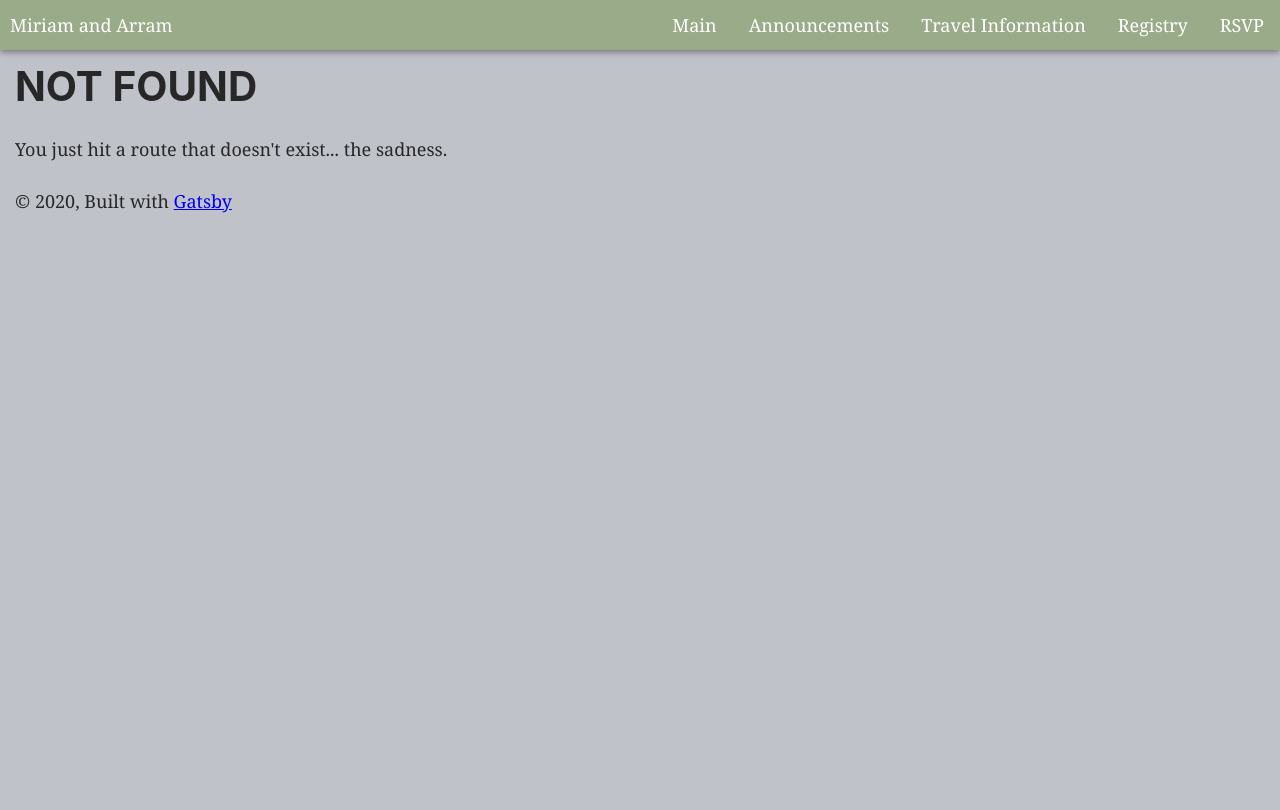
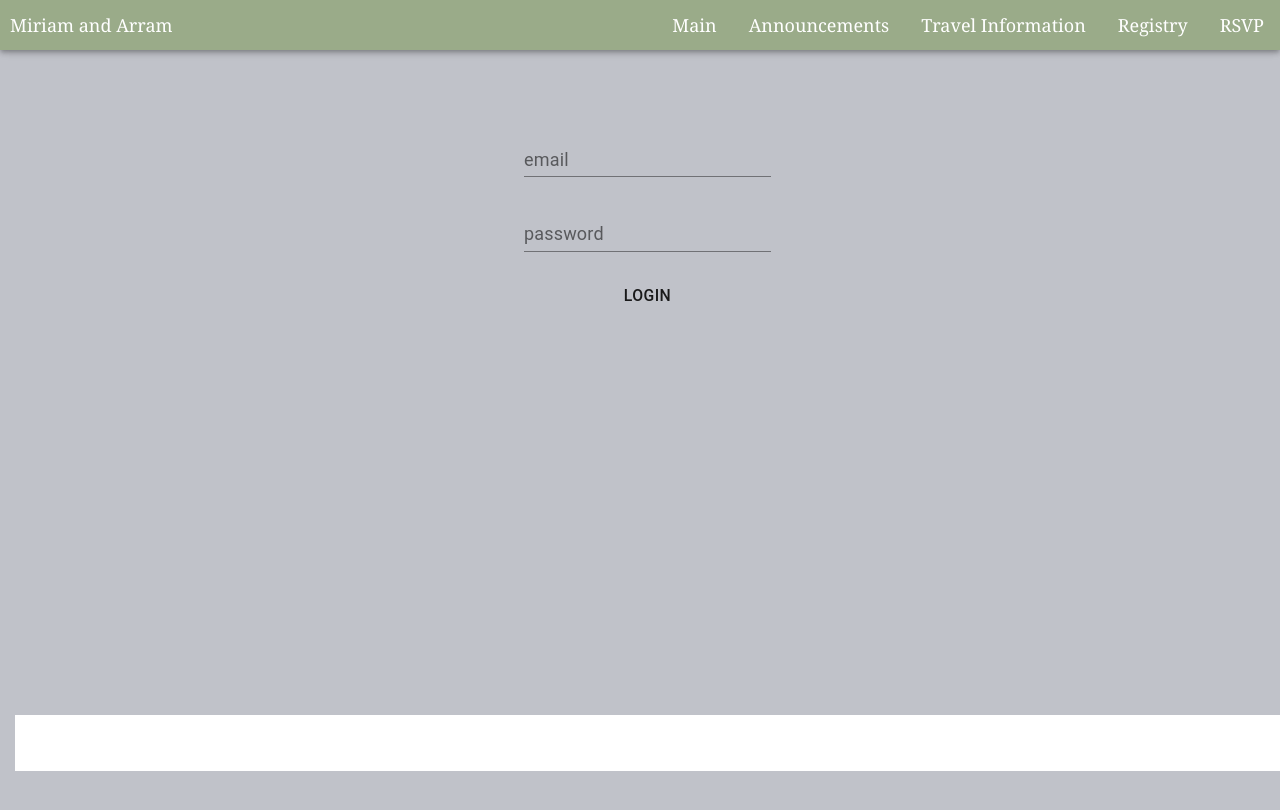
Before and after one commit to airum82/Wedding-Site, a Gatsby site: page /Login in a window 1280 px wide. Before the commit this address had no page. Built offline with nearby package versions, Linux system fonts and the light colour scheme; Gatsby itself is replaced by a stand-in of ours.

Commit message:
Add firebase and login page-WIP

```diff
--- a/gatsby-config.js
+++ b/gatsby-config.js
@@ -1,3 +1,5 @@
+require("dotenv").config();
+
 module.exports = {
   siteMetadata: {
     title: `Gatsby Default Starter`,
--- a/package.json
+++ b/package.json
@@ -7,8 +7,10 @@
   "dependencies": {
     "@material-ui/core": "^4.8.1",
     "@material-ui/styles": "^4.7.1",
+    "firebase": "^7.6.1",
     "gatsby": "^2.18.12",
     "gatsby-image": "^2.2.34",
+    "gatsby-plugin-firebase": "^0.1.7",
     "gatsby-plugin-manifest": "^2.2.31",
     "gatsby-plugin-material-ui": "^2.1.6",
     "gatsby-plugin-offline": "^3.0.27",
@@ -22,6 +24,7 @@
     "react-helmet": "^5.2.1"
   },
   "devDependencies": {
+    "dotenv": "^8.2.0",
     "prettier": "^1.19.1"
   },
   "keywords": [
--- a/src/components/layout.js
+++ b/src/components/layout.js
@@ -11,8 +11,13 @@ import { useStaticQuery, graphql } from "gatsby"
 
 import Header from "./header"
 import "./layout.css"
+import Button from '@material-ui/core/Button';
+import Link from './Link';
+import Container from '@material-ui/core/Container';
+import BottomNavigation from '@material-ui/core/BottomNavigation';
+import Typography from '@material-ui/core/Typography';
 
-const Layout = ({ children }) => {
+const Layout = ({ children, location }) => {
   const data = useStaticQuery(graphql`
     query SiteTitleQuery {
       site {
@@ -29,11 +34,20 @@ const Layout = ({ children }) => {
         <main style={{ marginTop: 50, background: '#C0C2C9', height: '100vh', paddingLeft: 15 }}>
           <div style={{ width: '100%', height: 15 }}></div>
           {children}
-          <footer>
-            © {new Date().getFullYear()}, Built with
-            {` `}
-            <a href="https://www.gatsbyjs.org">Gatsby</a>
-          </footer>
+          <BottomNavigation>
+            { location !== 'login' && (
+              <Container>
+                <Button>
+                  <Link to="/Login">
+                    Login/Sign Up
+                  </Link>
+                </Button>
+                <Typography variant="p">
+                  for administrative tasks
+                </Typography>
+              </Container>
+            )}
+          </BottomNavigation>
         </main>
     </>
   )
--- /dev/null
+++ b/src/pages/Login.js
@@ -0,0 +1,49 @@
+import React from 'react';
+
+import Grid from '@material-ui/core/Grid';
+import Layout from "../components/layout"
+import TextField from '@material-ui/core/TextField';
+import Button from '@material-ui/core/Button';
+import Container from '@material-ui/core/Container'
+import { makeStyles } from '@material-ui/core/styles';
+
+const useStyles = makeStyles({
+  login: {
+    textAlign: 'center',
+    marginTop: 50,
+  },
+  formContainer: {
+    height: '75vh',
+  }
+})
+
+const Login = () => {
+  const { login, formContainer } = useStyles();
+  return (
+    <Layout location="login">
+      <Container className={formContainer}>
+        <Grid
+          container
+          direction="column"
+          justify="space-between"
+          className={login}
+          spacing={3}
+        >
+          <Grid item>
+            <TextField label="email" />
+          </Grid>
+          <Grid item>
+            <TextField label="password" />
+          </Grid>
+          <Grid item>
+            <Button>
+              Login
+            </Button>
+          </Grid>
+        </Grid>
+      </Container>
+    </Layout>
+  );
+};
+
+export default Login;
```
Also changed, not shown: src/firebase/config.js (added, +13 -0 lines), 1 other file.
